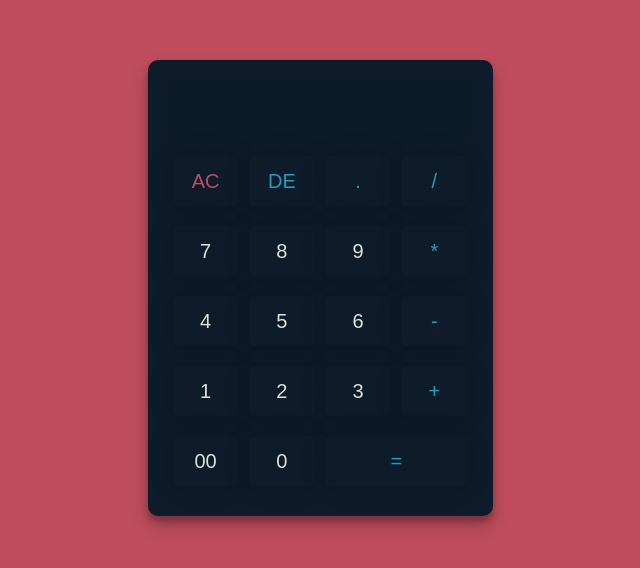
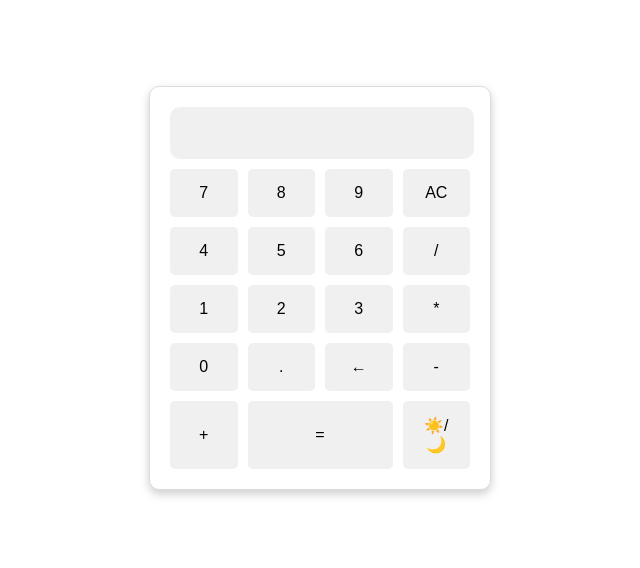
Before and after one commit to azzamabdillah312007/kalkulator, a plain HTML site: page calculator/index.html in a window 1280 px wide. Shown: the part 112-680 px from the top of the page, without its empty margins (320-960 px from the left). Drawn offline with Linux system fonts and the light colour scheme.

Commit message:
Update index.html

```diff
--- a/calculator/index.html
+++ b/calculator/index.html
@@ -1,43 +1,151 @@
 <!DOCTYPE html>
 <html lang="en">
-  <head>
-    <meta charset="UTF-8" />
-    <meta http-equiv="X-UA-Compatible" content="IE=edge" />
-    <meta name="viewport" content="width=device-width, initial-scale=1.0" />
-    <title>Javascript Calculator - developermithu</title>
-    <link rel="stylesheet" href="css/style.css" />
-    <script src="js/index.js" defer></script>
-  </head>
-  <body>
-    <div id="calculator">
-      <input type="text" id="display" disabled />
-      <br />
-      <button id="ac" class="operator">AC</button>
-      <button id="de" class="operator">DE</button>
-      <button id="." class="operator">.</button>
-      <button id="/" class="operator">/</button>
-      <br />
-      <button id="7">7</button>
-      <button id="8">8</button>
-      <button id="9">9</button>
-      <button id="*" class="operator">*</button>
-      <br />
-      <button id="4">4</button>
-      <button id="5">5</button>
-      <button id="6">6</button>
-      <button id="-" class="operator">-</button>
-      <br />
-      <button id="1">1</button>
-      <button id="2">2</button>
-      <button id="3">3</button>
-      <button id="+" class="operator">+</button>
-      <br />
+<head>
+  <meta charset="UTF-8">
+  <meta name="viewport" content="width=device-width, initial-scale=1.0">
+  <title>Calculator</title>
+  <style>
+    :root {
+      --bg-color: #ffffff; /* Warna latar belakang terang */
+      --text-color: #000000; /* Warna teks terang */
+      --button-bg: #f0f0f0; /* Warna latar belakang tombol terang */
+      --button-text: #000000; /* Warna teks tombol terang */
+      --button-hover: #dddddd; /* Warna latar belakang tombol saat hover */
+    }
 
-      <button id="00">00</button>
-      <button id="0">0</button>
-      <button id="=" class="equal operator">=</button>
-      <br />
+    [data-theme="dark"] {
+      --bg-color: #1e1e1e; /* Warna latar belakang gelap */
+      --text-color: #ffffff; /* Warna teks gelap */
+      --button-bg: #007BFF; /* Warna latar belakang tombol biru */
+      --button-text: #ffffff; /* Warna teks tombol biru */
+      --button-hover: #0056b3; /* Warna latar belakang tombol biru saat hover */
+    }
+
+    body {
+      font-family: Arial, sans-serif;
+      background-color: var(--bg-color);
+      color: var(--text-color);
+      display: flex;
+      justify-content: center;
+      align-items: center;
+      height: 100vh;
+      margin: 0;
+    }
+
+    .calculator {
+      width: 300px;
+      border: 1px solid var(--button-hover);
+      border-radius: 10px;
+      padding: 20px;
+      background-color: var(--bg-color);
+      box-shadow: 0 4px 10px rgba(0, 0, 0, 0.2);
+    }
+
+    .display {
+      width: 100%;
+      height: 50px;
+      margin-bottom: 10px;
+      background-color: var(--button-bg);
+      color: var(--text-color);
+      font-size: 1.5em;
+      border: none;
+      border-radius: 10px;
+      text-align: right;
+    }
+
+    .buttons {
+      display: grid;
+      grid-template-columns: repeat(4, 1fr);
+      gap: 10px;
+    }
+
+    button {
+      padding: 15px;
+      font-size: 1em;
+      border: none;
+      border-radius: 5px;
+      background-color: var(--button-bg);
+      color: var(--button-text);
+      cursor: pointer;
+      transition: background-color 0.2s;
+    }
+
+    button:hover {
+      background-color: var(--button-hover);
+    }
+  </style>
+</head>
+<body>
+  <div class="calculator" data-theme="light">
+    <input type="text" class="display" id="display" disabled>
+    <div class="buttons">
+      <button onclick="appendValue('7')">7</button>
+      <button onclick="appendValue('8')">8</button>
+      <button onclick="appendValue('9')">9</button>
+      <button onclick="clearDisplay()">AC</button>
+
+      <button onclick="appendValue('4')">4</button>
+      <button onclick="appendValue('5')">5</button>
+      <button onclick="appendValue('6')">6</button>
+      <button onclick="appendValue('/')">/</button>
+
+      <button onclick="appendValue('1')">1</button>
+      <button onclick="appendValue('2')">2</button>
+      <button onclick="appendValue('3')">3</button>
+      <button onclick="appendValue('*')">*</button>
+
+      <button onclick="appendValue('0')">0</button>
+      <button onclick="appendValue('.')">.</button>
+      <button onclick="deleteLast()">←</button>
+      <button onclick="appendValue('-')">-</button>
+
+      <button onclick="appendValue('+')">+</button>
+      <button onclick="calculateResult()" style="grid-column: span 2;">=</button>
+      <button onclick="toggleTheme()">☀️/🌙</button>
     </div>
+  </div>
 
-  </body>
+  <script>
+    const display = document.getElementById('display');
+    const calculator = document.querySelector('.calculator');
+
+    function appendValue(value) {
+      display.value += value;
+    }
+
+    function clearDisplay() {
+      display.value = '';
+    }
+
+    function deleteLast() {
+      display.value = display
+      .value.slice(0, -1);
+    }
+
+    function calculateResult() {
+      try {
+        display.value = eval(display.value) || '';
+      } catch {
+        display.value = 'Error';
+      }
+    }
+
+    function toggleTheme() {
+      const currentTheme = calculator.getAttribute('data-theme');
+      calculator.setAttribute('data-theme', currentTheme === 'light' ? 'dark' : 'light');
+    }
+
+    document.addEventListener('keydown', (event) => {
+      if ((event.key >= '0' && event.key <= '9') || ['+', '-', '*', '/', '.'].includes(event.key)) {
+        appendValue(event.key);
+      } else if (event.key === 'Enter') {
+        calculateResult();
+      } else if (event.key === 'Backspace') {
+        deleteLast();
+      } else if (event.key === 'Escape') {
+        clearDisplay();
+      }
+    });
+  </script>
+</body>
 </html>
```
